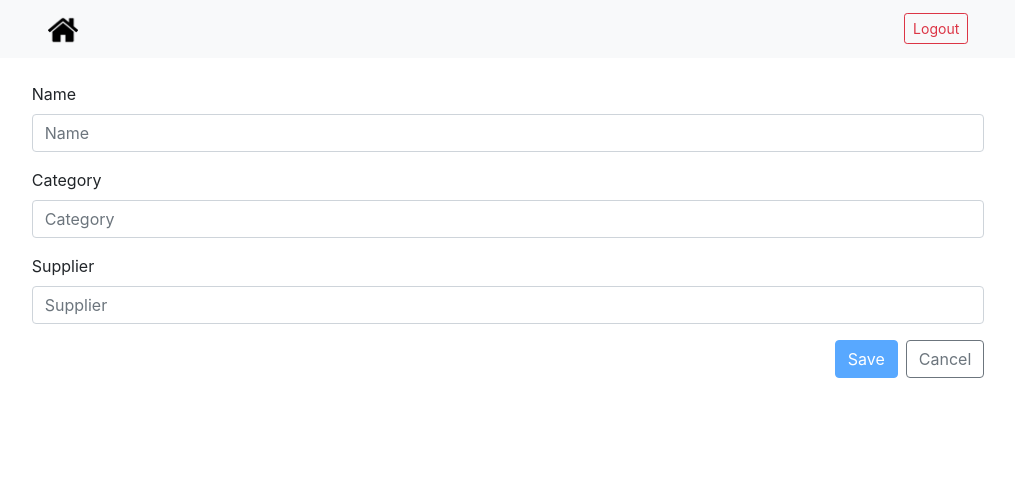
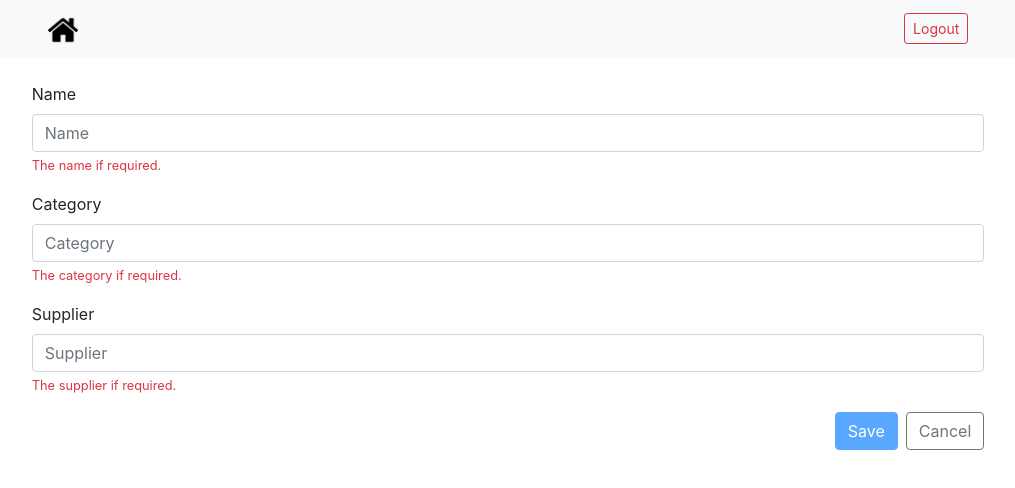
Before and after one commit to HuuTai33/raw-materials-management-front, an Angular app: page /rawmaterials/new in a window 1280 px wide. Shown: the top 488 px of the page, without its empty margins (132-1147 px from the left). Built offline with nearby package versions, Linux system fonts and the light colour scheme.

Commit message:
refacto edit and create raw material page

```diff
--- a/src/app/features/raw-material/raw-material-detail/raw-material-detail.component.html
+++ b/src/app/features/raw-material/raw-material-detail/raw-material-detail.component.html
@@ -34,7 +34,7 @@
           Score
         </div>
         <div class="col">
-          {{rawmaterial?.supplier}}
+          {{rawmaterial?.score}}
         </div>
         <div class="col-7">
         </div>
--- a/src/app/features/raw-material/raw-material-edit/raw-material-edit.component.html
+++ b/src/app/features/raw-material/raw-material-edit/raw-material-edit.component.html
@@ -7,16 +7,19 @@
     <div class="form-group">
       <label>Name</label>
       <input type="text" class="form-control" placeholder="Name" [(ngModel)]="name">
+      <small *ngIf="name == ''" class="text-danger">The name if required.</small>
     </div>
 
     <div class="form-group">
       <label>Category</label>
       <input type="text" class="form-control" placeholder="Category" [(ngModel)]="category">
+      <small *ngIf="category == ''" class="text-danger">The category is required.</small>
     </div>
 
     <div class="form-group">
       <label>Supplier</label>
       <input type="text" class="form-control" placeholder="Supplier" [(ngModel)]="supplier">
+      <small *ngIf="supplier == ''" class="text-danger">The supplier is required.</small>
     </div>
 
     <div class="d-flex justify-content-end">
--- a/src/app/features/raw-material/raw-material-new/raw-material-new.component.html
+++ b/src/app/features/raw-material/raw-material-new/raw-material-new.component.html
@@ -7,16 +7,19 @@
     <div class="form-group">
       <label>Name</label>
       <input type="text" class="form-control" placeholder="Name" [(ngModel)]="name">
+      <small *ngIf="name == ''" class="text-danger">The name if required.</small>
     </div>
 
     <div class="form-group">
       <label>Category</label>
       <input type="text" class="form-control" placeholder="Category" [(ngModel)]="category">
+      <small *ngIf="category == ''" class="text-danger">The category if required.</small>
     </div>
 
     <div class="form-group">
       <label>Supplier</label>
       <input type="text" class="form-control" placeholder="Supplier" [(ngModel)]="supplier">
+      <small *ngIf="supplier == ''" class="text-danger">The supplier if required.</small>
     </div>
 
     <div class="d-flex justify-content-end">
```
